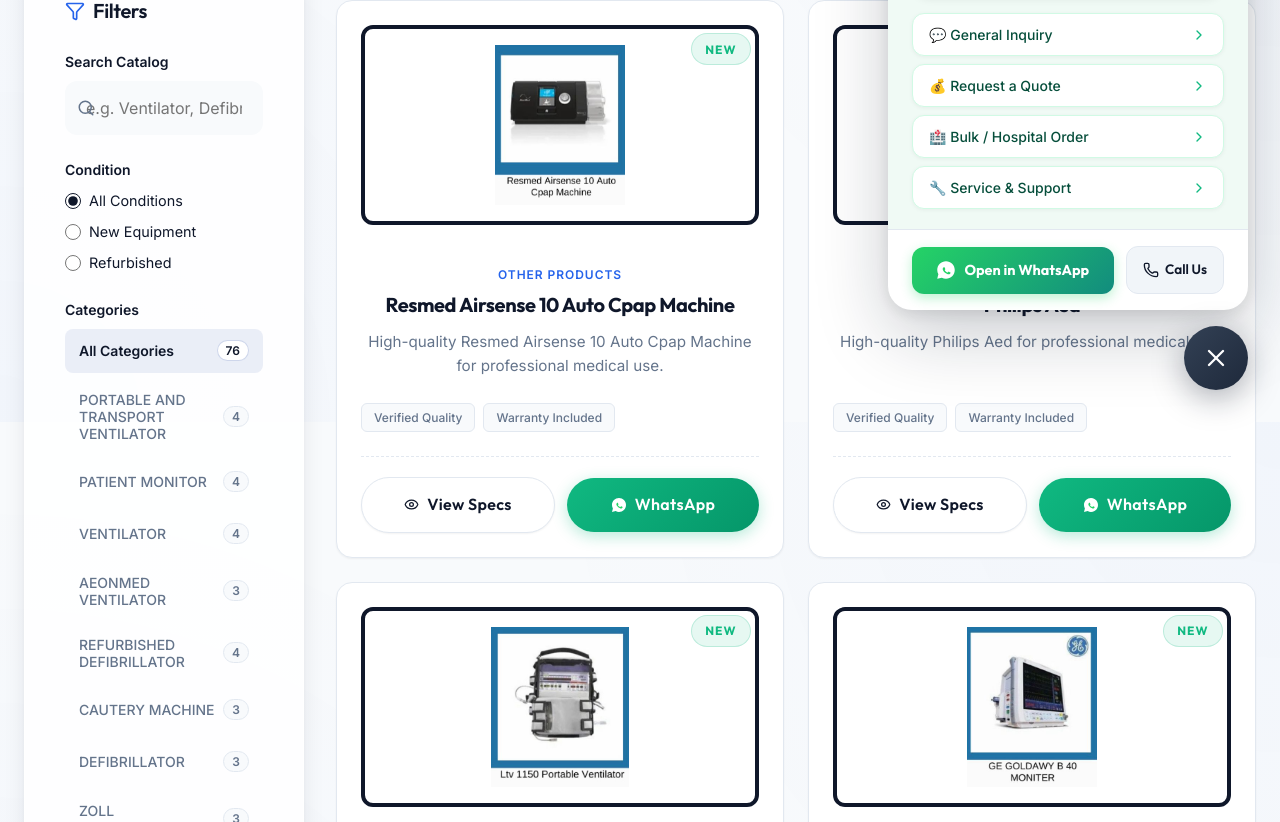
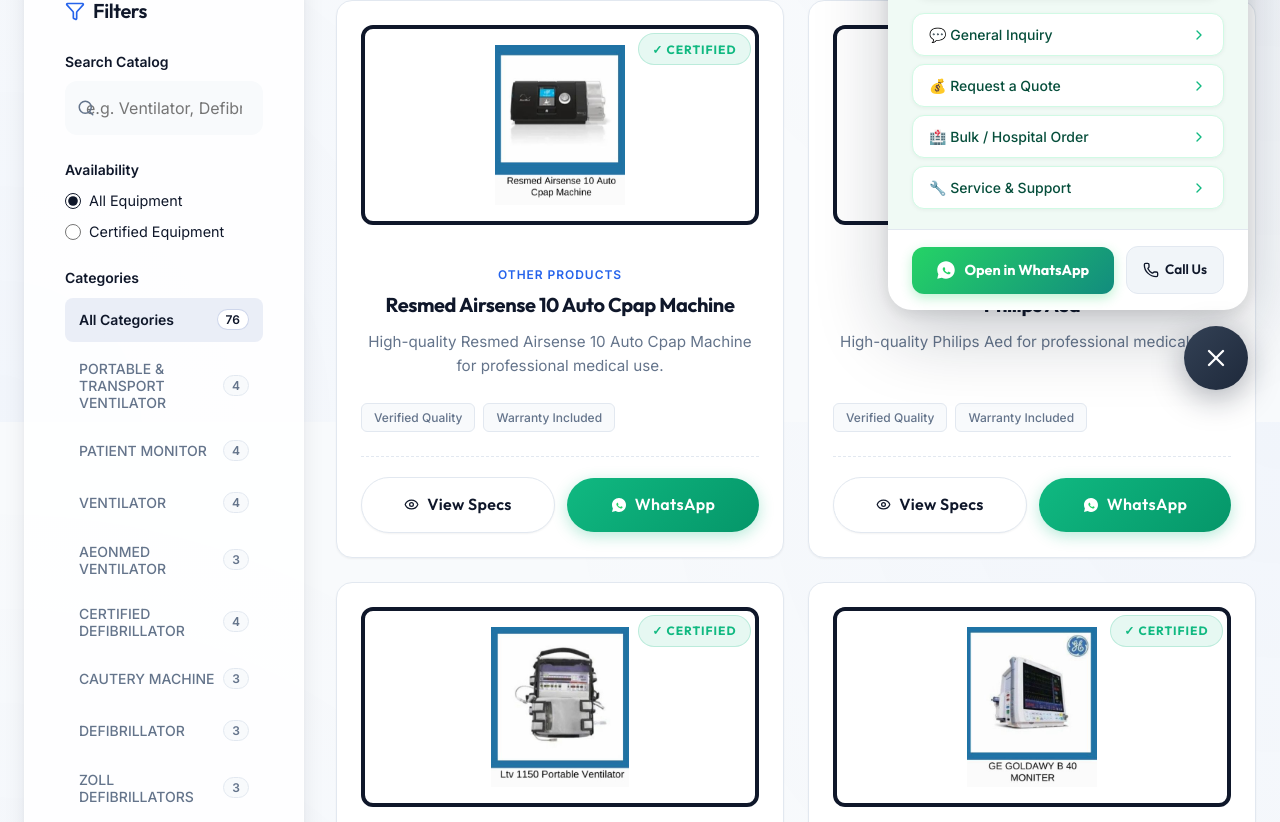
Before and after one commit to avinay22/sharmora-medical, a React (Vite) app: page /products in a window 1280 px wide. Shown: the part 378-1200 px from the top of the page. Built offline with nearby package versions, Linux system fonts and the light colour scheme.

Commit message:
Updated product section

```diff
--- a/src/components/common/ProductCard.jsx
+++ b/src/components/common/ProductCard.jsx
@@ -17,6 +17,7 @@ const getCategoryIcon = (categoryId) => {
     case 'icu-ventilators': return <Wind size={32} />;
     case 'patient-monitor': return <Activity size={32} />;
     case 'refurbished-defibrillator':
+    case 'certified-defibrillator':
     case 'defibrillator':
     case 'zoll-defibrillators':
     case 'automatic-external-defibrillator': return <Zap size={32} />;
@@ -59,11 +60,7 @@ Could you please share availability, pricing, and delivery details? Thank you!`;
           </div>
         </div>
         <div className="product-badges">
-          {condition === 'New' ? (
-            <span className="badge badge-new">New</span>
-          ) : (
-            <span className="badge badge-refurbished">Refurbished</span>
-          )}
+          <span className="badge badge-new">✓ Certified</span>
         </div>
       </div>
 
--- a/src/components/layout/Navbar.jsx
+++ b/src/components/layout/Navbar.jsx
@@ -11,7 +11,6 @@ const Navbar = () => {
   const navLinks = [
     { name: 'Home', path: '/' },
     { name: 'Products', path: '/products' },
-    { name: 'Refurbished', path: '/products?condition=Refurbished' },
     { name: 'Contact Us', path: '/contact' }
   ];
 
--- a/src/data/mockData.js
+++ b/src/data/mockData.js
@@ -1,9 +1,9 @@
 export const categories = [
-  { id: 'portable-transport-ventilator', name: 'PORTABLE AND TRANSPORT VENTILATOR', icon: 'wind' },
+  { id: 'portable-transport-ventilator', name: 'PORTABLE & TRANSPORT VENTILATOR', icon: 'wind' },
   { id: 'patient-monitor', name: 'PATIENT MONITOR', icon: 'activity' },
   { id: 'ventilator', name: 'VENTILATOR', icon: 'wind' },
   { id: 'aeonmed-ventilator', name: 'AEONMED VENTILATOR', icon: 'wind' },
-  { id: 'refurbished-defibrillator', name: 'REFURBISHED DEFIBRILLATOR', icon: 'zap' },
+  { id: 'certified-defibrillator', name: 'CERTIFIED DEFIBRILLATOR', icon: 'zap' },
   { id: 'cautery-machine', name: 'CAUTERY MACHINE', icon: 'scissors' },
   { id: 'defibrillator', name: 'DEFIBRILLATOR', icon: 'zap' },
   { id: 'zoll-defibrillators', name: 'ZOLL DEFIBRILLATORS', icon: 'zap' },
@@ -47,7 +47,7 @@ export const products = [
   { id: 'p30', name: 'Philips Heartstart Xl Plus Defibrillator', category: 'other-products' },
   { id: 'p31', name: 'Philips Efficia Dfm100 Defibrillator', category: 'other-products' },
 
-  { id: 'pt1', name: 'Refurbished Ltv 1000 Ventilator', category: 'portable-transport-ventilator' },
+  { id: 'pt1', name: 'LTV 1000 Ventilator', category: 'portable-transport-ventilator' },
   { id: 'pt2', name: 'Aeonmed Shangrila 510 S Transport Ventilator', category: 'portable-transport-ventilator' },
   { id: 'pt3', name: 'Drager Oxylog 2000 Ventilator', category: 'portable-transport-ventilator' },
   { id: 'pt4', name: 'parapac 200d transport ventilator', category: 'portable-transport-ventilator' },
@@ -66,10 +66,10 @@ export const products = [
   { id: 'av2', name: 'Aeonmed Vg70 Ventilator', category: 'aeonmed-ventilator' },
   { id: 'av3', name: 'Aeonmed Respiratory Ventilator VG70', category: 'aeonmed-ventilator' },
 
-  { id: 'rd1', name: 'Philips Heartstart Mrx Defibrillator', category: 'refurbished-defibrillator' },
-  { id: 'rd2', name: 'Philips Heartstart XL Defibrillator monitor ICU Emergency', category: 'refurbished-defibrillator' },
-  { id: 'rd3', name: 'Physio Control Lifepak 20e Defibrillator', category: 'refurbished-defibrillator' },
-  { id: 'rd4', name: 'Cord Master XL', category: 'refurbished-defibrillator' },
+  { id: 'rd1', name: 'Philips Heartstart Mrx Defibrillator', category: 'certified-defibrillator' },
+  { id: 'rd2', name: 'Philips Heartstart XL Defibrillator Monitor ICU Emergency', category: 'certified-defibrillator' },
+  { id: 'rd3', name: 'Physio Control Lifepak 20e Defibrillator', category: 'certified-defibrillator' },
+  { id: 'rd4', name: 'Cord Master XL Defibrillator', category: 'certified-defibrillator' },
 
   { id: 'cm1', name: 'Valleylab Force Triad Cautery Machine', category: 'cautery-machine' },
   { id: 'cm2', name: 'Valleylab Force Fx Cautery Machine', category: 'cautery-machine' },
@@ -93,7 +93,7 @@ export const products = [
 
   { id: 'ni1', name: 'Maquet Datascope Cs300', category: 'new-items' },
   { id: 'ni2', name: 'Medtronic Act Plus Machine', category: 'new-items' },
-  { id: 'ni3', name: 'Drager Evita 4 Ventilator Refurbished', category: 'new-items' },
+  { id: 'ni3', name: 'Drager Evita 4 Ventilator', category: 'new-items' },
   { id: 'ni4', name: 'PARAPAC Emergency And Transport Ventilator', category: 'new-items' },
   { id: 'ni5', name: 'GE GOLDAWY B 40 MONITER', category: 'new-items' },
   { id: 'ni6', name: 'Maquet Datascope Cs100', category: 'new-items' },
--- a/src/pages/HomePage.jsx
+++ b/src/pages/HomePage.jsx
@@ -23,7 +23,7 @@ const HomePage = () => {
               <span className="text-secondary gradient-text">Equipment Sourcing</span>
             </h1>
             <p className="hero-description max-w-2xl mx-auto">
-              Empower your facility with clinical-grade, certified new and refurbished medical technology. We handle procurement, installation, and zero-downtime support.
+              Empower your facility with clinical-grade, certified medical technology. We handle procurement, installation, and zero-downtime support.
             </p>
             <div className="hero-actions justify-center mt-8">
               <Link to="/products" className="btn btn-primary btn-lg">
@@ -70,7 +70,7 @@ const HomePage = () => {
             <div className="feature-card glass-card hover-glow">
               <div className="feature-icon-wrapper premium-icon"><ShieldCheck size={32} /></div>
               <h3 className="font-outfit text-xl mb-3">50-Point Inspection</h3>
-              <p className="text-muted">Every refurbished unit is scrutinized through rigorous clinical stress tests before receiving our certification.</p>
+              <p className="text-muted">Every unit is scrutinized through rigorous clinical stress tests and quality inspections before receiving our certification.</p>
             </div>
             <div className="feature-card glass-card hover-glow">
               <div className="feature-icon-wrapper premium-icon"><Activity size={32} /></div>
@@ -111,11 +111,11 @@ const HomePage = () => {
       <section className="section bg-slate dark-themed-section pattern-bg">
         <div className="container">
           <div className="section-header flex justify-between items-end mb-12 flex-wrap gap-4">
-            <div className="text-white">
-              <h2 className="text-4xl mb-2 text-white">Certified Refurbished</h2>
-              <p className="text-gray-400 text-lg">Premium equipment restored to factory clinical specifications.</p>
+          <div className="text-white">
+              <h2 className="text-4xl mb-2 text-white">Premium Certified Equipment</h2>
+              <p className="text-gray-400 text-lg">Top-quality medical devices restored to peak clinical performance — tested, certified, and ready for deployment.</p>
             </div>
-            <Link to="/products?condition=Refurbished" className="btn btn-primary">See All Refurbished</Link>
+            <Link to="/products" className="btn btn-primary">View All Equipment</Link>
           </div>
           <div className="products-grid">
             {featuredProducts.map(product => (
--- a/src/pages/ProductDetailPage.jsx
+++ b/src/pages/ProductDetailPage.jsx
@@ -10,7 +10,9 @@ const getCategoryIconBig = (categoryId) => {
     case 'aeonmed-ventilator':
     case 'icu-ventilators': return <Wind size={64} />;
     case 'patient-monitoring': return <Activity size={64} />;
-    case 'defibrillators': return <Zap size={64} />;
+    case 'defibrillators':
+    case 'certified-defibrillator':
+    case 'refurbished-defibrillator': return <Zap size={64} />;
     case 'ot-surgical': return <Scissors size={64} />;
     case 'respiratory-sleep': return <HeartPulse size={64} />;
     case 'diagnostic-accessories': return <Stethoscope size={64} />;
@@ -72,11 +74,7 @@ Thank you!`;
                 <h1 className="detail-title">{name}</h1>
               </div>
               <div className="badge-container-relative">
-                {condition === 'New' ? (
-                  <span className="badge badge-new large-badge">Brand New</span>
-                ) : (
-                  <span className="badge badge-refurbished large-badge">Certified Refurbished</span>
-                )}
+                <span className="badge badge-new large-badge">✓ Certified Quality</span>
               </div>
             </div>
 
--- a/src/pages/ProductsPage.jsx
+++ b/src/pages/ProductsPage.jsx
@@ -65,7 +65,7 @@ const ProductsPage = () => {
         <div className="container py-12 text-white">
           <h1 className="text-4xl font-bold mb-4 font-outfit">Medical Equipment Catalog</h1>
           <p className="text-lg opacity-90 max-w-2xl">
-            Explore our comprehensive range of high-quality new and refurbished medical devices. Partner with us for reliable solutions.
+            Explore our comprehensive range of premium, certified medical equipment. All devices are quality-tested and ready for immediate deployment.
           </p>
         </div>
       </div>
@@ -107,9 +107,8 @@ const ProductsPage = () => {
               </div>
             </div>
 
-            {/* Condition Filter */}
             <div className="filter-group mb-6">
-              <label className="form-label font-semibold mb-3 block text-sm">Condition</label>
+              <label className="form-label font-semibold mb-3 block text-sm">Availability</label>
               <div className="flex flex-col gap-2">
                 <label className="filter-radio cursor-pointer flex items-center gap-2">
                   <input
@@ -119,7 +118,7 @@ const ProductsPage = () => {
                     checked={activeCondition === 'all'}
                     onChange={() => handleConditionChange('all')}
                   />
-                  <span>All Conditions</span>
+                  <span>All Equipment</span>
                 </label>
                 <label className="filter-radio cursor-pointer flex items-center gap-2">
                   <input
@@ -129,17 +128,7 @@ const ProductsPage = () => {
                     checked={activeCondition === 'New'}
                     onChange={() => handleConditionChange('New')}
                   />
-                  <span>New Equipment</span>
-                </label>
-                <label className="filter-radio cursor-pointer flex items-center gap-2">
-                  <input
-                    type="radio"
-                    name="condition"
-                    value="Refurbished"
-                    checked={activeCondition === 'Refurbished'}
-                    onChange={() => handleConditionChange('Refurbished')}
-                  />
-                  <span>Refurbished</span>
+                  <span>Certified Equipment</span>
                 </label>
               </div>
             </div>
```
